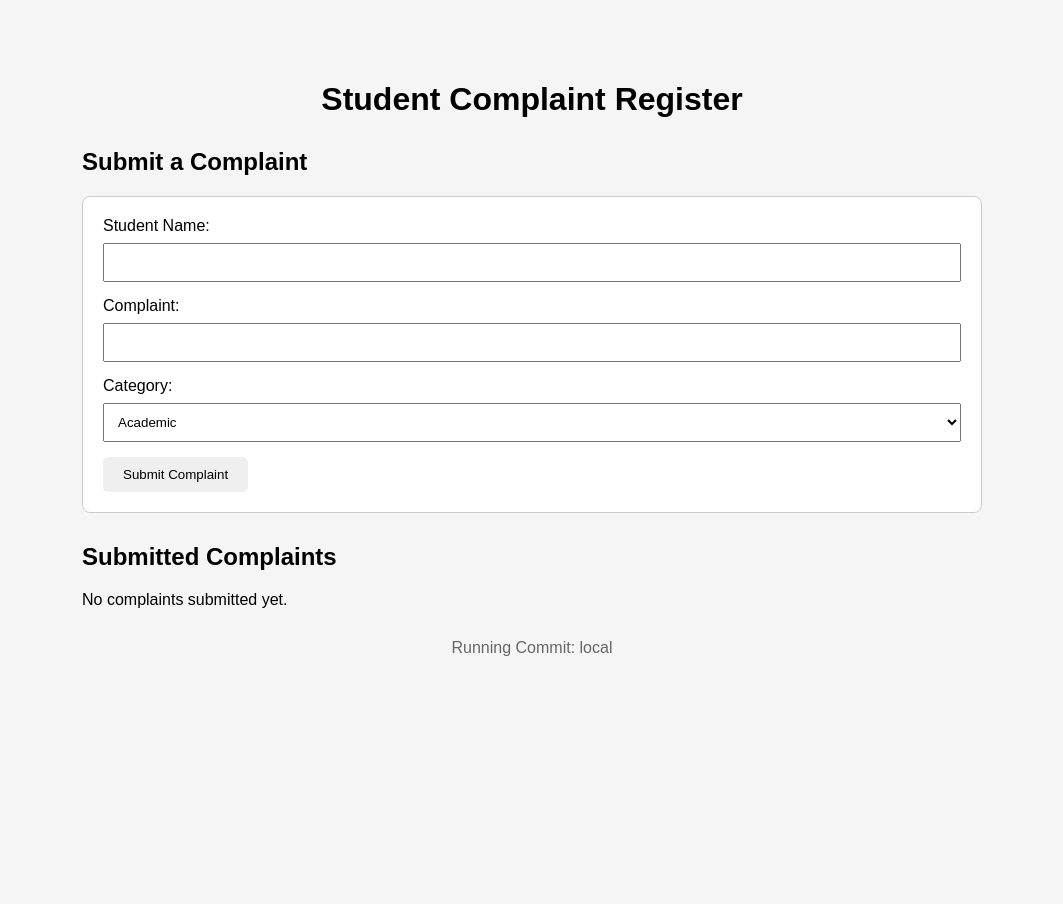
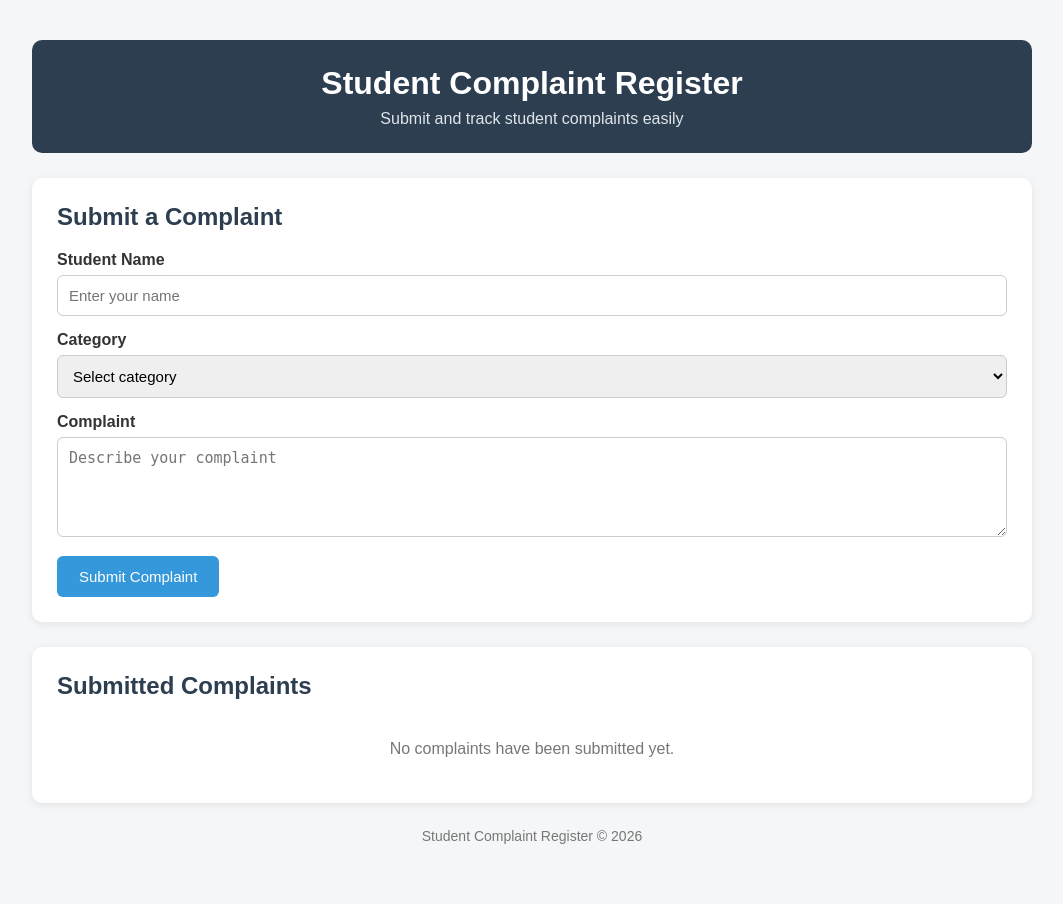
Before and after one commit to ajaybembde-hub/student-complaint-register, a Flask app: page / in a window 1280 px wide. Shown: the whole page, without its empty margins (108-1171 px from the left). Before the commit the page ends 656 px from the top, so only its background shows below. Run offline with Flask 3, Linux system fonts and the light colour scheme.

Commit message:
Improve complaint register interface

```diff
--- a/templates/index.html
+++ b/templates/index.html
@@ -1,114 +1,284 @@
 <!DOCTYPE html>
-<html>
+<html lang="en">
 <head>
+    <meta charset="UTF-8">
+    <meta name="viewport" content="width=device-width, initial-scale=1.0">
     <title>Student Complaint Register</title>
 
     <style>
+        * {
+            box-sizing: border-box;
+            margin: 0;
+            padding: 0;
+        }
+
         body {
             font-family: Arial, sans-serif;
-            max-width: 900px;
-            margin: 40px auto;
-            padding: 20px;
-            background-color: #f5f5f5;
+            background: #f4f6f8;
+            color: #333;
         }
 
-        h1 {
+        .container {
+            width: 90%;
+            max-width: 1000px;
+            margin: 40px auto;
+        }
+
+        header {
+            background: #2c3e50;
+            color: white;
+            padding: 25px;
+            border-radius: 10px;
+            margin-bottom: 25px;
             text-align: center;
         }
 
-        h2 {
-            margin-top: 30px;
+        header h1 {
+            margin-bottom: 8px;
         }
 
-        form {
-            background-color: white;
-            padding: 20px;
-            border: 1px solid #ccc;
-            border-radius: 8px;
-            margin-bottom: 30px;
+        header p {
+            color: #dfe6e9;
         }
 
-        input, select {
+        .card {
+            background: white;
+            padding: 25px;
+            border-radius: 10px;
+            margin-bottom: 25px;
+            box-shadow: 0 2px 8px rgba(0, 0, 0, 0.08);
+        }
+
+        .card h2 {
+            margin-bottom: 20px;
+            color: #2c3e50;
+        }
+
+        .form-group {
+            margin-bottom: 15px;
+        }
+
+        label {
+            display: block;
+            font-weight: bold;
+            margin-bottom: 6px;
+        }
+
+        input,
+        textarea,
+        select {
             width: 100%;
-            padding: 10px;
-            margin: 8px 0 15px;
-            box-sizing: border-box;
+            padding: 11px;
+            border: 1px solid #ccc;
+            border-radius: 6px;
+            font-size: 15px;
+        }
+
+        textarea {
+            min-height: 100px;
+            resize: vertical;
+        }
+
+        input:focus,
+        textarea:focus,
+        select:focus {
+            outline: none;
+            border-color: #3498db;
         }
 
         button {
-            padding: 10px 20px;
+            background: #3498db;
+            color: white;
+            border: none;
+            padding: 12px 22px;
+            border-radius: 6px;
+            font-size: 15px;
             cursor: pointer;
-            border: none;
-            border-radius: 5px;
+        }
+
+        button:hover {
+            background: #2980b9;
         }
 
         .complaint {
-            background-color: white;
             border: 1px solid #ddd;
-            border-radius: 8px;
-            padding: 15px;
+            border-left: 5px solid #3498db;
+            padding: 18px;
             margin-bottom: 15px;
+            border-radius: 6px;
+            background: #fafafa;
+        }
+
+        .complaint:last-child {
+            margin-bottom: 0;
+        }
+
+        .complaint h3 {
+            color: #2c3e50;
+            margin-bottom: 8px;
+        }
+
+        .complaint p {
+            margin: 6px 0;
+            line-height: 1.5;
         }
 
         .status {
-            font-weight: bold;
+            display: inline-block;
+            background: #f39c12;
+            color: white;
+            padding: 5px 10px;
+            border-radius: 15px;
+            font-size: 13px;
+            margin-top: 8px;
+        }
+
+        .category {
+            display: inline-block;
+            background: #e8f4fd;
+            color: #2980b9;
+            padding: 5px 10px;
+            border-radius: 15px;
+            font-size: 13px;
+        }
+
+        .no-complaints {
+            text-align: center;
+            color: #777;
+            padding: 20px;
         }
 
         footer {
-            margin-top: 30px;
             text-align: center;
-            color: #666;
+            color: #777;
+            font-size: 14px;
+            margin-top: 25px;
+            padding-bottom: 20px;
+        }
+
+        @media (max-width: 600px) {
+            .container {
+                width: 95%;
+                margin: 20px auto;
+            }
+
+            .card {
+                padding: 18px;
+            }
+
+            header {
+                padding: 20px;
+            }
+
+            header h1 {
+                font-size: 24px;
+            }
         }
     </style>
 </head>
 
 <body>
 
+    <div class="container">
+
+        <header>
             <h1>Student Complaint Register</h1>
+            <p>Submit and track student complaints easily</p>
+        </header>
 
+        <div class="card">
             <h2>Submit a Complaint</h2>
 
-    <form method="POST" action="/add">
+            <form action="/add" method="POST">
 
-        <label>Student Name:</label>
-        <input type="text" name="name" required>
+                <div class="form-group">
+                    <label for="name">Student Name</label>
+                    <input
+                        type="text"
+                        id="name"
+                        name="name"
+                        placeholder="Enter your name"
+                        required
+                    >
+                </div>
 
-        <label>Complaint:</label>
-        <input type="text" name="complaint" required>
+                <div class="form-group">
+                    <label for="category">Category</label>
+                    <select id="category" name="category" required>
+                        <option value="">Select category</option>
+                        <option value="Academic">Academic</option>
+                        <option value="Infrastructure">Infrastructure</option>
+                        <option value="Faculty">Faculty</option>
+                        <option value="Library">Library</option>
+                        <option value="Hostel">Hostel</option>
+                        <option value="Canteen">Canteen</option>
+                        <option value="Other">Other</option>
+                    </select>
+                </div>
 
-        <label>Category:</label>
-        <select name="category">
-            <option>Academic</option>
-            <option>Hostel</option>
-            <option>Library</option>
-            <option>Transport</option>
-            <option>Other</option>
-        </select>
+                <div class="form-group">
+                    <label for="complaint">Complaint</label>
+                    <textarea
+                        id="complaint"
+                        name="complaint"
+                        placeholder="Describe your complaint"
+                        required
+                    ></textarea>
+                </div>
 
                 <button type="submit">Submit Complaint</button>
 
             </form>
+        </div>
 
+        <div class="card">
             <h2>Submitted Complaints</h2>
 
             {% if complaints %}
-        {% for item in complaints %}
+
+                {% for complaint in complaints %}
                     <div class="complaint">
-                <p><strong>Student:</strong> {{ item.name }}</p>
-                <p><strong>Complaint:</strong> {{ item.complaint }}</p>
-                <p><strong>Category:</strong> {{ item.category }}</p>
-                <p class="status">
-                    <strong>Status:</strong> {{ item.status }}
+
+                        <h3>{{ complaint.name }}</h3>
+
+                        <p>
+                            <strong>Category:</strong>
+                            <span class="category">
+                                {{ complaint.category }}
+                            </span>
                         </p>
+
+                        <p>
+                            <strong>Complaint:</strong>
+                            {{ complaint.complaint }}
+                        </p>
+
+                        <span class="status">
+                            {{ complaint.status }}
+                        </span>
+
                     </div>
                 {% endfor %}
+
             {% else %}
-        <p>No complaints submitted yet.</p>
+
+                <p class="no-complaints">
+                    No complaints have been submitted yet.
+                </p>
+
             {% endif %}
 
+        </div>
+
         <footer>
-        <p>Running Commit: {{ commit }}</p>
+            <p>Student Complaint Register &copy; 2026</p>
+
+            {% if RENDER_GIT_COMMIT %}
+                <p>Version: {{ RENDER_GIT_COMMIT }}</p>
+            {% endif %}
         </footer>
+
+    </div>
 
 </body>
 </html>
```
Lines whose indentation alone changed are shown as unchanged.
